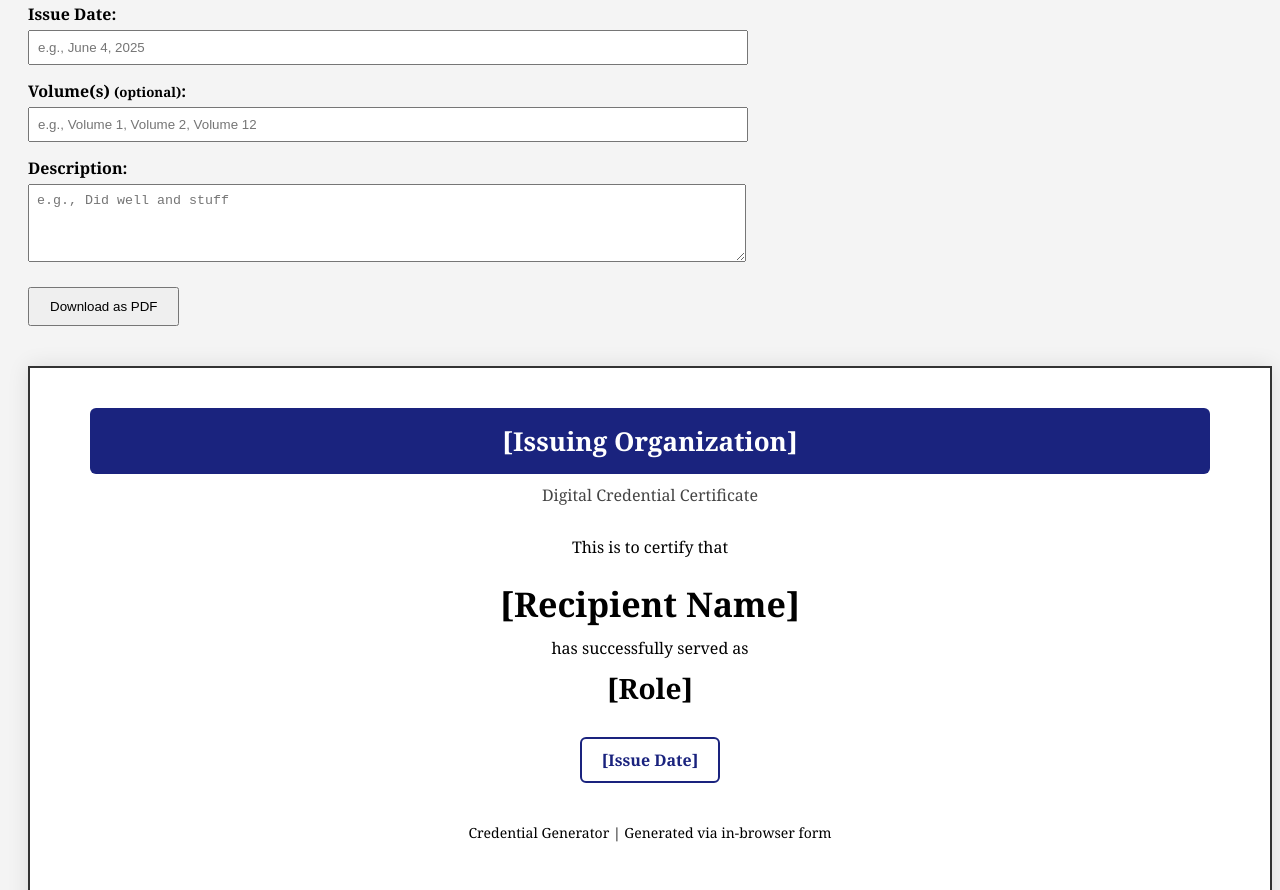
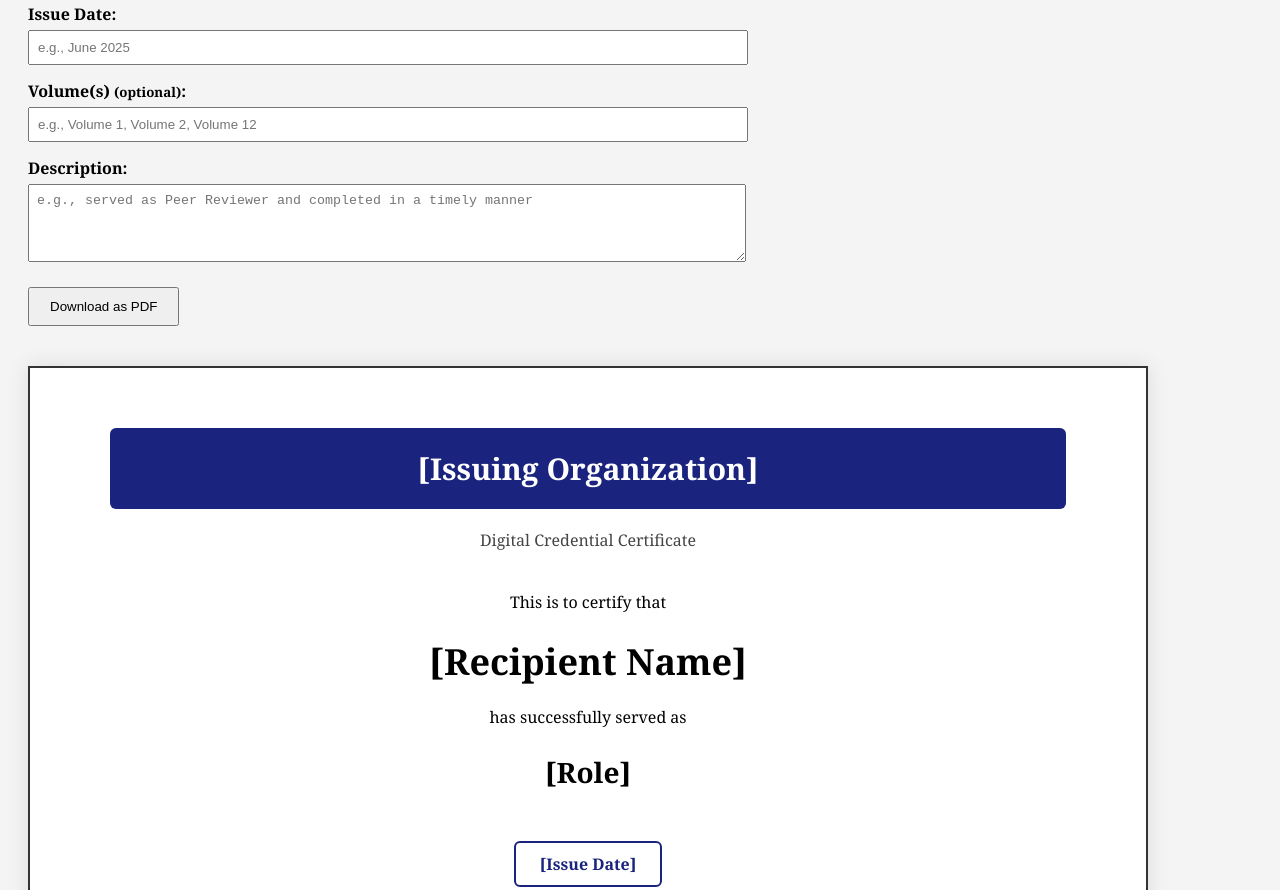
Before and after one commit to SPMA4P97/credmaker, a plain HTML site: page index.html in a window 1280 px wide. Shown: the part 329-1219 px from the top of the page. Drawn offline with nearby package versions, Linux system fonts and the light colour scheme.

Commit message:
Update index.html

```diff
--- a/index.html
+++ b/index.html
@@ -36,71 +36,73 @@
 
     #certificate {
       width: 1120px;
-      height: 792px; /* landscape 11" x 8.5" at 96dpi */
+      height: 792px;
       background: white;
       border: 2px solid #333;
-      padding: 40px 60px;
+      padding: 60px 80px;
       margin-bottom: 40px;
+      box-shadow: 0 0 20px rgba(0,0,0,0.1);
+      box-sizing: border-box;
       position: relative;
-      box-shadow: 0 0 20px rgba(0,0,0,0.1);
     }
 
     .cert-header {
       background: #1a237e;
       color: white;
-      padding: 15px;
-      font-size: 26px;
+      padding: 20px;
+      font-size: 30px;
       font-weight: bold;
       text-align: center;
       border-radius: 6px;
-      margin-bottom: 30px;
+      margin-bottom: 20px;
     }
 
     .cert-subheader {
       text-align: center;
       font-size: 16px;
       color: #444;
-      margin-top: -20px;
-      margin-bottom: 30px;
+      margin-bottom: 40px;
     }
 
     .cert-body {
       text-align: center;
+      margin: 0 auto;
+      max-width: 900px;
     }
 
     .cert-body h1 {
-      font-size: 34px;
+      font-size: 36px;
       margin-bottom: 10px;
     }
 
     .cert-role {
       font-size: 28px;
       font-weight: bold;
-      margin: 10px 0;
+      margin: 25px 0 10px 0;
     }
 
     .cert-desc {
-      font-size: 16px;
+      font-size: 18px;
       margin: 10px 0;
       font-style: italic;
       white-space: pre-wrap;
     }
 
     .cert-volumes {
-      font-size: 16px;
-      margin: 10px 0;
+      font-size: 17px;
+      margin: 15px 0;
     }
 
     .cert-footer {
-      margin-top: 40px;
-      font-size: 14px;
       text-align: center;
+      margin-top: 50px;
+      font-size: 16px;
     }
 
     .issue-date-box {
       display: inline-block;
-      margin-top: 20px;
-      padding: 10px 20px;
+      margin-top: 40px;
+      padding: 10px 24px;
       border: 2px solid #1a237e;
       border-radius: 6px;
       font-size: 16px;
@@ -124,13 +126,13 @@
     <input type="text" id="roleInput" placeholder="e.g., Peer Reviewer" oninput="updateCertificate()" />
 
     <label>Issue Date:</label>
-    <input type="text" id="dateInput" placeholder="e.g., June 4, 2025" oninput="updateCertificate()" />
+    <input type="text" id="dateInput" placeholder="e.g., June 2025" oninput="updateCertificate()" />
 
     <label>Volume(s) <small>(optional)</small>:</label>
     <input type="text" id="volumeInput" placeholder="e.g., Volume 1, Volume 2, Volume 12" oninput="updateCertificate()" />
 
     <label>Description:</label>
-    <textarea rows="4" id="descInput" placeholder="e.g., Did well and stuff" oninput="updateCertificate()"></textarea>
+    <textarea rows="4" id="descInput" placeholder="e.g., served as Peer Reviewer and completed in a timely manner" oninput="updateCertificate()"></textarea>
 
     <button onclick="downloadCertificate()">Download as PDF</button>
   </div>
@@ -140,17 +142,13 @@
     <div class="cert-subheader">Digital Credential Certificate</div>
 
     <div class="cert-body">
-      <div>This is to certify that</div>
+      <div style="margin-bottom: 20px;">This is to certify that</div>
       <h1 id="certName">[Recipient Name]</h1>
-      <div>has successfully served as</div>
+      <div style="margin-top: 20px;">has successfully served as</div>
       <div class="cert-role" id="certRole">[Role]</div>
       <div class="cert-desc" id="certDesc"></div>
       <div class="cert-volumes" id="certVolume" style="display: none;"></div>
       <div class="issue-date-box" id="certDate">[Issue Date]</div>
-    </div>
-
-    <div class="cert-footer">
-      Credential Generator | Generated via in-browser form
     </div>
   </div>
 
```
